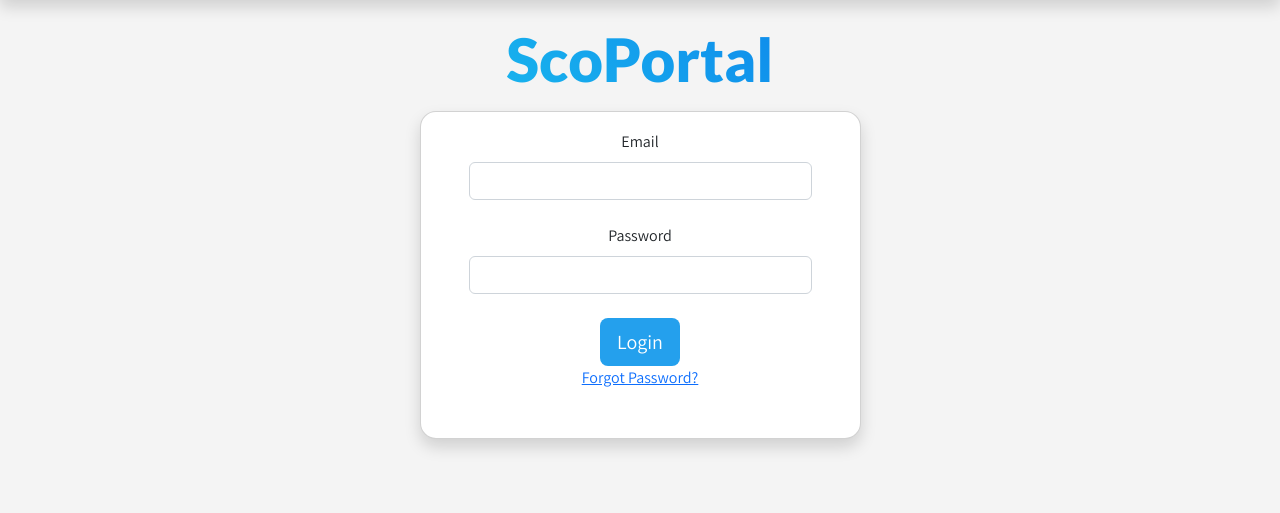
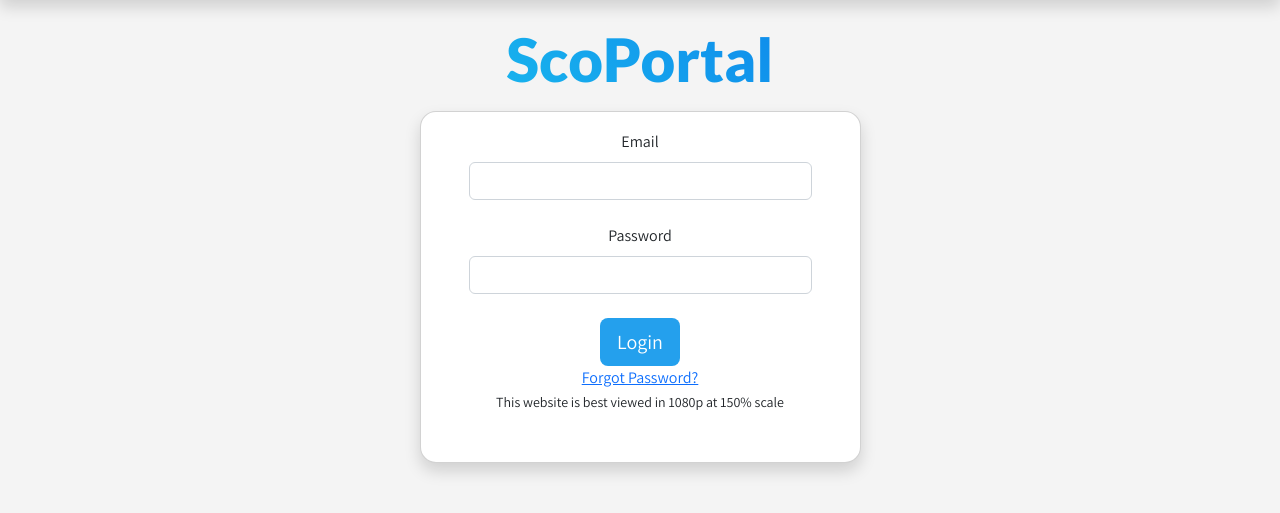
Before and after one commit to kheraananya/mywebsite, a Python web app: template TicketDemo/website/templates/login.html in a window 1280 px wide. Shown: the part 42-555 px from the top of the page. Run offline with Jinja, Linux system fonts and the light colour scheme; the template is opened without the code that fills it, so the values that code supplies are empty; some libraries are stand-ins or nearby versions.

Commit message:
added note about scale

```diff
--- a/TicketDemo/website/templates/login.html
+++ b/TicketDemo/website/templates/login.html
@@ -52,6 +52,8 @@ content %}
 						</button>
 						<br />
 						<a href="/forgot-password">Forgot Password?</a>
+						<br />
+						<small>This website is best viewed in 1080p at 150% scale</small>
 					</div>
 				</div>
 			</div>
```
